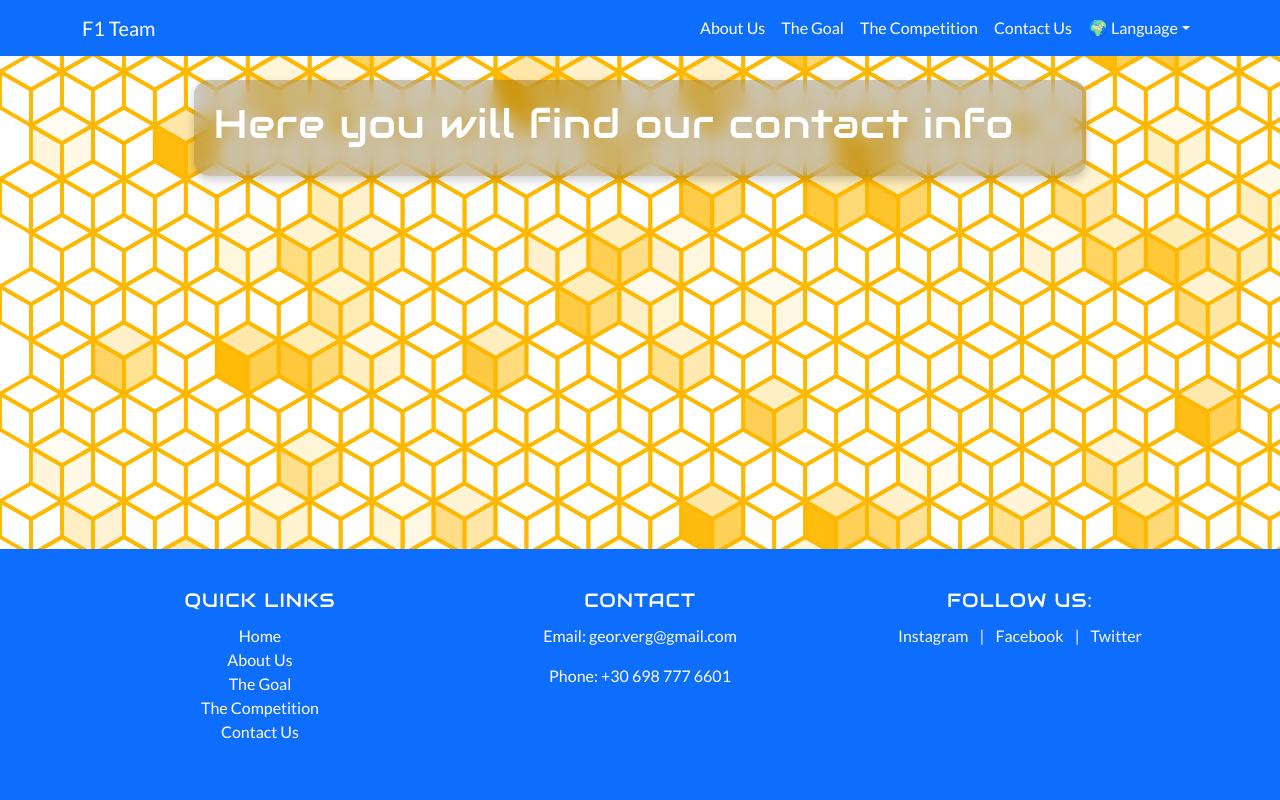
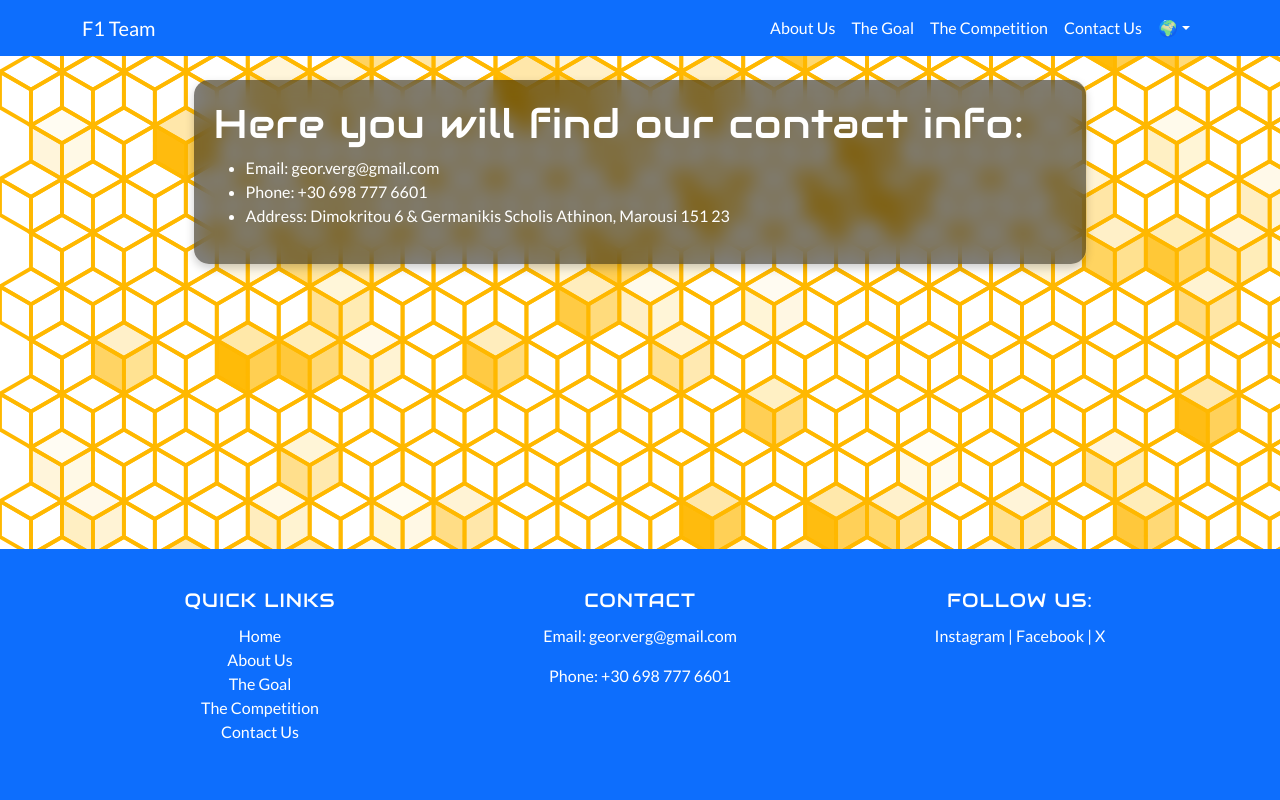
Before and after one commit to GeorgVerg/racingTeamWeb, a Django app: page /contact-us/our-contact-info/ in a window 1280 px wide. Run offline with Django 5.2, Linux system fonts and the light colour scheme; some libraries are stand-ins or nearby versions.

Commit message:
fine tuned the translations

```diff
--- a/racers/contact/static/contact/css/base.css
+++ b/racers/contact/static/contact/css/base.css
@@ -1,3 +1,8 @@
+:root {
+    --secondary-color: #ffffff; /* White */
+    --accent-color: #ffc107; /* Bootstrap warning yellow */
+}
+
 table {
     margin: auto;
     text-align: center;
@@ -25,3 +30,13 @@
     transform: translateY(-3px);
     box-shadow: 0 4px 12px rgba(0, 0, 0, 0.3);
 }
+
+a {
+    text-decoration: none;
+    color: var(--secondary-color);
+}
+
+a:hover {
+    text-decoration: underline;
+    color: var(--accent-color);
+}
--- a/racers/contact/templates/contact/ourContactInfo.html
+++ b/racers/contact/templates/contact/ourContactInfo.html
@@ -1,7 +1,19 @@
 {% extends "base.html" %}
 {% load i18n %}
+{% load static %}
+
+{% block stylesheetBlock %}
+<link rel="stylesheet" href="{% static 'contact/css/base.css' %}">
+{% endblock stylesheetBlock %}
+
 {% block content %}
 
-<h1>{% trans "Here you will find our contact info" %}</h1>
+<h1>{% trans "Here you will find our contact info" %}:</h1>
+
+<ul>
+    <li>Email: <a href="mailto:geor.verg@gmail.com">geor.verg@gmail.com</a></li>
+    <li>{% trans "Phone" %}: +30 698 777 6601</li>
+    <li>{% trans "Address" %}: Dimokritou 6 & Germanikis Scholis Athinon, Marousi 151 23</li>
+</ul>
 
 {% endblock content %}
--- a/racers/goal/templates/goal/index.html
+++ b/racers/goal/templates/goal/index.html
@@ -2,8 +2,8 @@
 {% load i18n %}
 {% block content %}
 
-<h1>{% trans "This is the team's goal" %}</h1>
+<h1>{% trans "Our Team's Goal" %}</h1>
 
-<p>{% trans "big ahh text about the goal and how they got the inspo and shi" %}</p>
+<p>{% trans "Our Team's Goal ... in detail" %}</p>
 
 {% endblock content %}
--- a/racers/static/css/base.css
+++ b/racers/static/css/base.css
@@ -2,7 +2,7 @@
     --primary-color: #0d6efd; /* Bootstrap primary blue */
     --secondary-color: #ffffff; /* White */
     --accent-color: #ffc107; /* Bootstrap warning yellow */
-    --floating-bg: rgba(0, 0, 0, 0.2);
+    --floating-bg: rgba(0, 0, 0, 0.5);
 }
 
 html, body {
@@ -18,6 +18,7 @@ main {
 body {
     background-image: url("../images/image.png");
     color: var(--secondary-color);
+    /* color: black; */
     overflow-x: hidden;
 
     font-family: "Lato", sans-serif;
@@ -34,6 +35,13 @@ h1, h2, h3, h4, h5 ,h6 {
 
 .navbar-brand, .nav-link {
     color: var(--secondary-color) !important;
+}
+
+.navbar .dropdown-menu {
+    min-width: auto;
+    width: fit-content;
+    padding: 5px;
+    text-align: center;
 }
 
 .footer {
--- a/racers/templates/base.html
+++ b/racers/templates/base.html
@@ -31,11 +31,11 @@
                     <li class="nav-item"><a class="nav-link" href="{% url 'contactUs-index' %}">{% trans "Contact Us" %}</a></li>
 
                     <li class="nav-item dropdown">
-                        <a href="#" class="nav-link dropdown-toggle" role="button" data-bs-toggle="dropdown" aria-expanded="false">🌍 {% trans "Language" %}</a>
+                        <a href="#" class="nav-link dropdown-toggle" role="button" data-bs-toggle="dropdown" aria-expanded="false">🌍</a>
                         <ul class="dropdown-menu">
-                            <li><a href="{% url 'set_language' %}?language=en" class="dropdown-item">🇬🇧 English</a></li>
-                            <li><a href="{% url 'set_language' %}?language=el" class="dropdown-item">🇬🇷 Ελληνικά</a></li>
-                            <li><a href="{% url 'set_language' %}?language=de" class="dropdown-item">🇩🇪 Deutsch</a></li>
+                            <li><a href="{% url 'set_language' %}?language=en" class="dropdown-item">🇬🇧</a></li>
+                            <li><a href="{% url 'set_language' %}?language=el" class="dropdown-item">🇬🇷</a></li>
+                            <li><a href="{% url 'set_language' %}?language=de" class="dropdown-item">🇩🇪</a></li>
                         </ul>
                     </li>
 
@@ -72,14 +72,14 @@
 
                 <div class="col-md-4">
                     <h5>{% trans "Follow Us" %}:</h5>
-                    <a href="https://www.instagram.com/dsa.racingteam" target="_blank" class="text-light mx-2">Instagram</a> |
-                    <a href="https://www.facebook.com/" target="_blank" class="text-light mx-2">Facebook</a> |
-                    <a href="https://x.com/" target="_blank" class="text-light mx-2">Twitter</a>
+                    <a href="https://www.instagram.com/dsa.racingteam" target="_blank">Instagram</a> |
+                    <a href="https://www.facebook.com/" target="_blank">Facebook</a> |
+                    <a href="https://x.com/" target="_blank">X</a>
                 </div>
             </div>
         </div>
     </footer>
 
-    {% comment %} <script src="https://cdn.jsdelivr.net/npm/bootstrap@5.3.0/dist/js/bootstrap.bundle.min.js"></script> {% endcomment %}
+    <script src="https://cdn.jsdelivr.net/npm/bootstrap@5.3.0/dist/js/bootstrap.bundle.min.js"></script>
 </body>
 </html>
--- a/racers/templates/index.html
+++ b/racers/templates/index.html
@@ -3,7 +3,7 @@
 {% block content %}
 
 <div class="hover">
-    <h1>{% trans "This is index" %}</h1>
+    <h1>{% trans "DSA Racing Team" %}</h1>
     <p>{% trans "The DSA Racing Team is a school team of the German School of Athens, which consists of high school students and takes part in the international F1-In Schools event organized under the auspices of Formula 1 and the FIA. Our team was founded on the initiative of school students and found warm support from the administration. This year is our first attempt to participate in the event and we have set as our goal the participation and distinction in the national finals. Along the way we want to develop various skills such as 3D design, knowledge in the field of aerodynamics and marketing." %}</p>
 </div>
 
```
Also changed, not shown: racers/contact/locale/de/LC_MESSAGES/django.po, racers/contact/locale/el/LC_MESSAGES/django.po, racers/goal/locale/de/LC_MESSAGES/django.po, racers/goal/locale/el/LC_MESSAGES/django.po, racers/locale/de/LC_MESSAGES/django.po, racers/locale/el/LC_MESSAGES/django.po, 6 other files.
